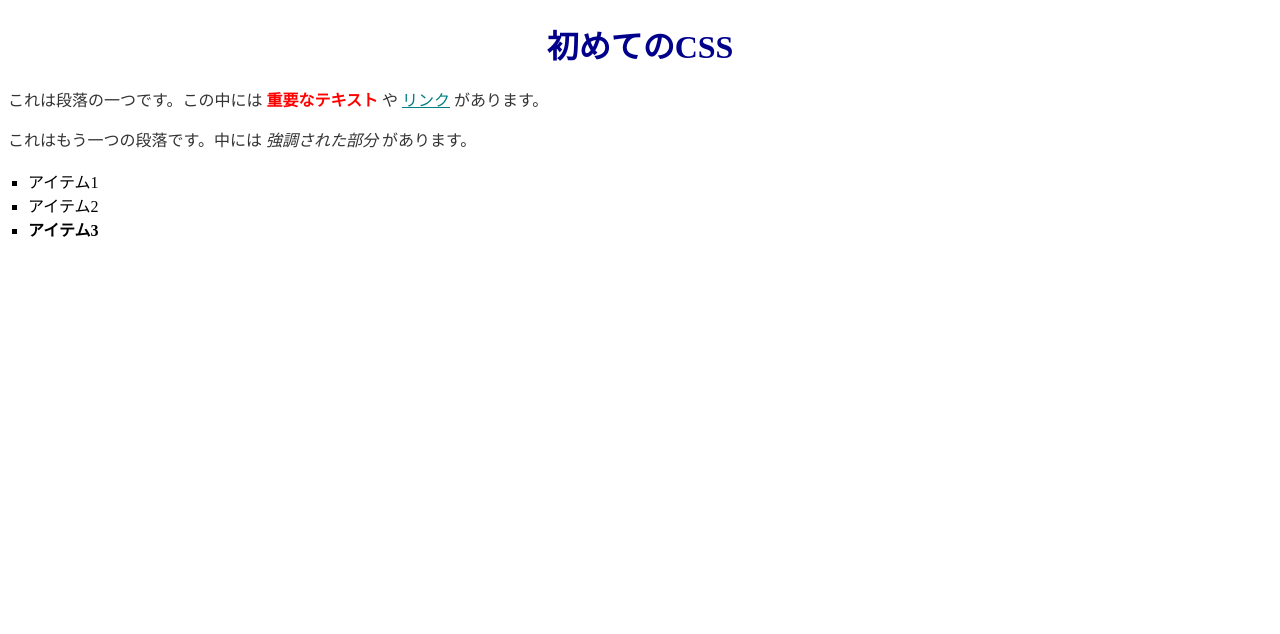
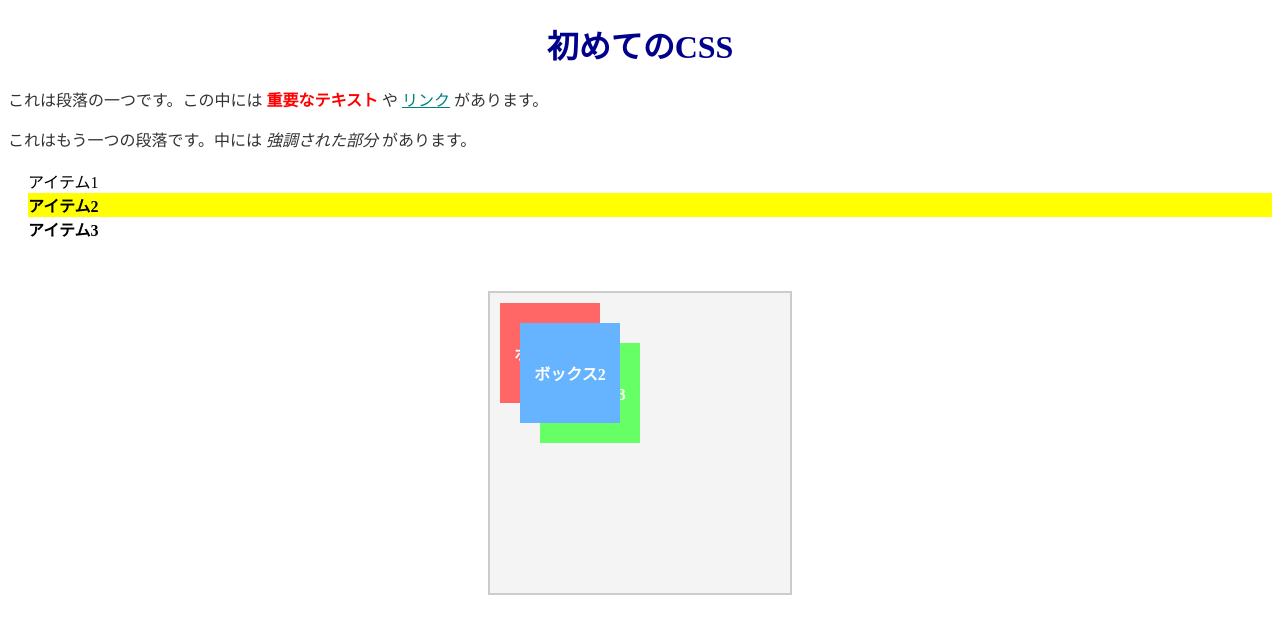
Before and after one commit to taketo-HW/git_study, a plain HTML site: page CSS/第二十一章：CSS詳細/index.html in a window 1280 px wide. Drawn offline with Linux system fonts and the light colour scheme.

Commit message:
第二十一章：CSS詳細と、フォルダ構成の変更

```diff
--- a/CSS/styles.css
+++ /dev/null
@@ -1,25 +0,0 @@
-h1 {
-    color: darkblue; /* 見出しの色を濃い青に設定 */
-    font-size: 32px; /* フォントサイズを32pxに設定 */
-    text-align: center; /* テキストを中央揃えにする */
-  }
-
-  p {
-    color: #333; /* 段落の色をダークグレーに設定 */
-    line-height: 1.5; /* 行間を広げる */
-  }
-
-  span {
-    color: red; /* span要素のテキストを赤にする */
-    font-weight: bold; /* 太字にする */
-  }
-
-  a {
-    color: teal; /* リンクの色を青緑にする */
-    text-decoration: underline; /* 下線を付ける */
-  }
-
-  ul {
-    list-style-type: square; /* リストの箇条書きを四角形にする */
-    padding-left: 20px; /* 左側に余白を追加 */
-  }
--- a/CSS/index.html
+++ b/CSS/第二十一章：CSS詳細/index.html
@@ -11,8 +11,13 @@
   <p>これはもう一つの段落です。中には <em>強調された部分</em> があります。</p>
   <ul>
     <li>アイテム1</li>
-    <li>アイテム2</li>
+    <li class="highlight">アイテム2</li>
     <li><strong>アイテム3</strong></li>
   </ul>
+  <div class="container">
+    <div class="box box1">ボックス1</div>
+    <div class="box box2">ボックス2</div>
+    <div class="box box3">ボックス3</div>
+  </div>
 </body>
 </html>
--- /dev/null
+++ b/CSS/第二十一章：CSS詳細/styles.css
@@ -0,0 +1,85 @@
+h1 {
+    color: darkblue; /* 見出しの色を濃い青に設定 */
+    font-size: 32px; /* フォントサイズを32pxに設定 */
+    text-align: center; /* テキストを中央揃えにする */
+  }
+
+  p {
+    color: #333; /* 段落の色をダークグレーに設定 */
+    line-height: 1.5; /* 行間を広げる */
+  }
+
+  span {
+    color: red; /* span要素のテキストを赤にする */
+    font-weight: bold; /* 太字にする */
+  }
+
+  a {
+    color: teal; /* リンクの色を青緑にする */
+    text-decoration: underline; /* 下線を付ける */
+  }
+
+  ul {
+    list-style-type: square; /* リストの箇条書きを四角形にする */
+    padding-left: 20px; /* 左側に余白を追加 */
+  }
+  /* コンテナのスタイル */
+.container {
+  position: relative; /* 子要素を自由に配置するためにrelativeを指定 */
+  width: 300px;
+  height: 300px;
+  margin: 50px auto;
+  background-color: #f4f4f4;
+  border: 2px solid #ccc;
+}
+
+/* ボックスの共通スタイル */
+.box {
+  position: absolute; /* コンテナを基準に配置 */
+  width: 100px;
+  height: 100px;
+  color: white;
+  display: flex;
+  align-items: center;
+  justify-content: center;
+  font-weight: bold;
+}
+
+/* ボックス1 */
+.box1 {
+  top: 10px;
+  left: 10px;
+  background-color: #ff6666;
+  z-index: 2; /* ボックス1の上に配置 */
+}
+
+/* ボックス2 */
+.box2 {
+  top: 30px;
+  left: 30px;
+  background-color: #66b3ff;
+  z-index: 3; /* 一番上に配置 */
+}
+
+/* ボックス3 */
+.box3 {
+  top: 50px;
+  left: 50px;
+  background-color: #66ff66;
+  z-index: 1; /* 一番下に配置 */
+}
+li {
+  list-style-type: none; /* 箇条書きを削除 */
+}
+.highlight {
+  background-color: yellow; /* 背景色を黄色にする */
+  font-weight: bold; /* 太字にする */
+}
+a:hover {
+  color: orange; /* ホバー時にリンクの色をオレンジにする */
+  text-decoration: none; /* 下線を消す */
+}
+
+a:visited {
+  color: purple; /* 訪問済みリンクの色を紫にする */
+}
```
